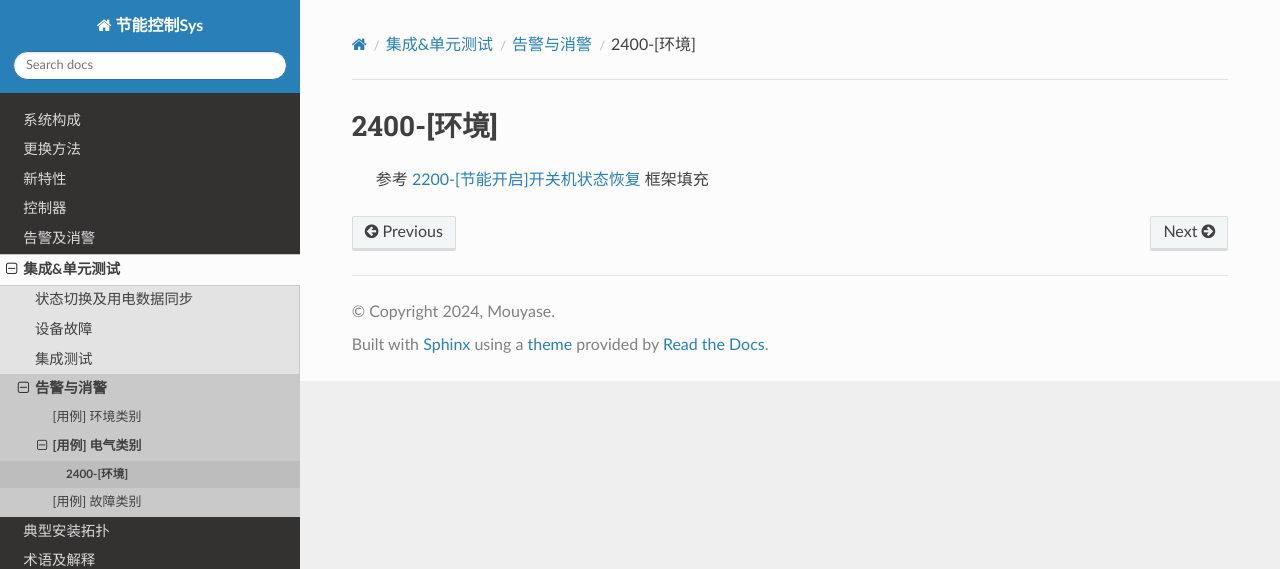
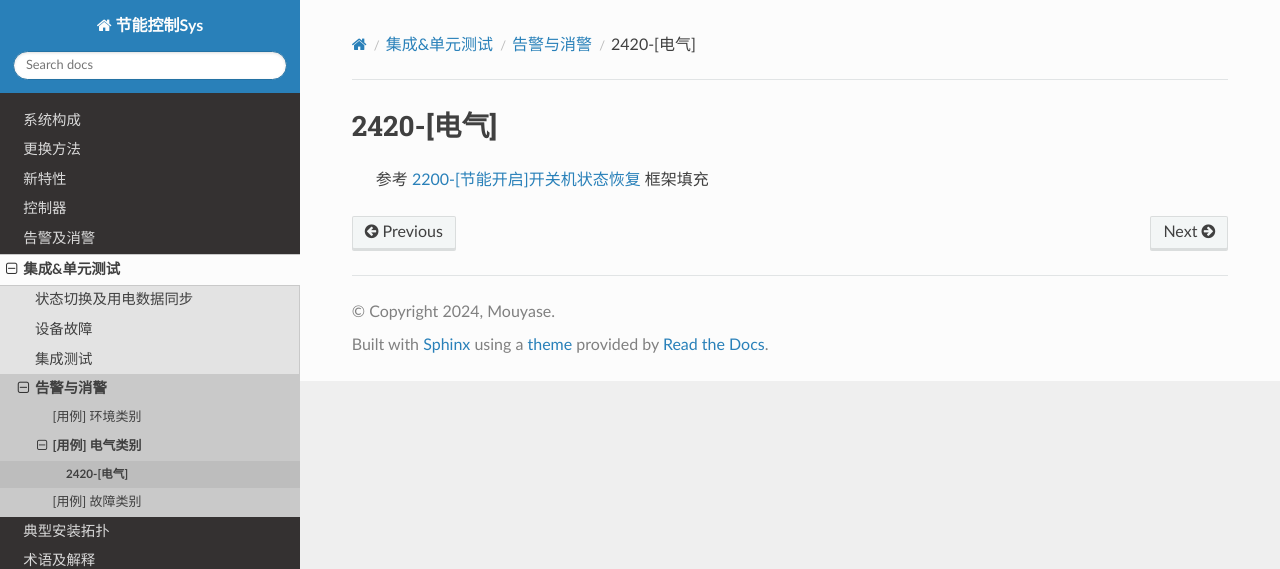
Before and after one commit to Muatrack/ControllerDocs, a Sphinx documentation site: the page built from docs/source/docs/testcase/alerts/id-2420.rst, in a window 1280 px wide. Shown: the top 569 px of the page. Built offline with Sphinx 7.4.7 and the Read the Docs theme 3.1.0, drawn with Linux system fonts in a browser that asks for light colours; pages that are not in the unit, such as notebooks, are missing from menus.

Commit message:
更新 告警用例说明

```diff
--- a/docs/source/docs/testcase/alerts/id-2420.rst
+++ b/docs/source/docs/testcase/alerts/id-2420.rst
@@ -1,4 +1,4 @@
-2400-[环境]
+2420-[电气]
 ================================
 
     参考 :ref:`2200-[节能开启]开关机状态恢复` 框架填充
```
